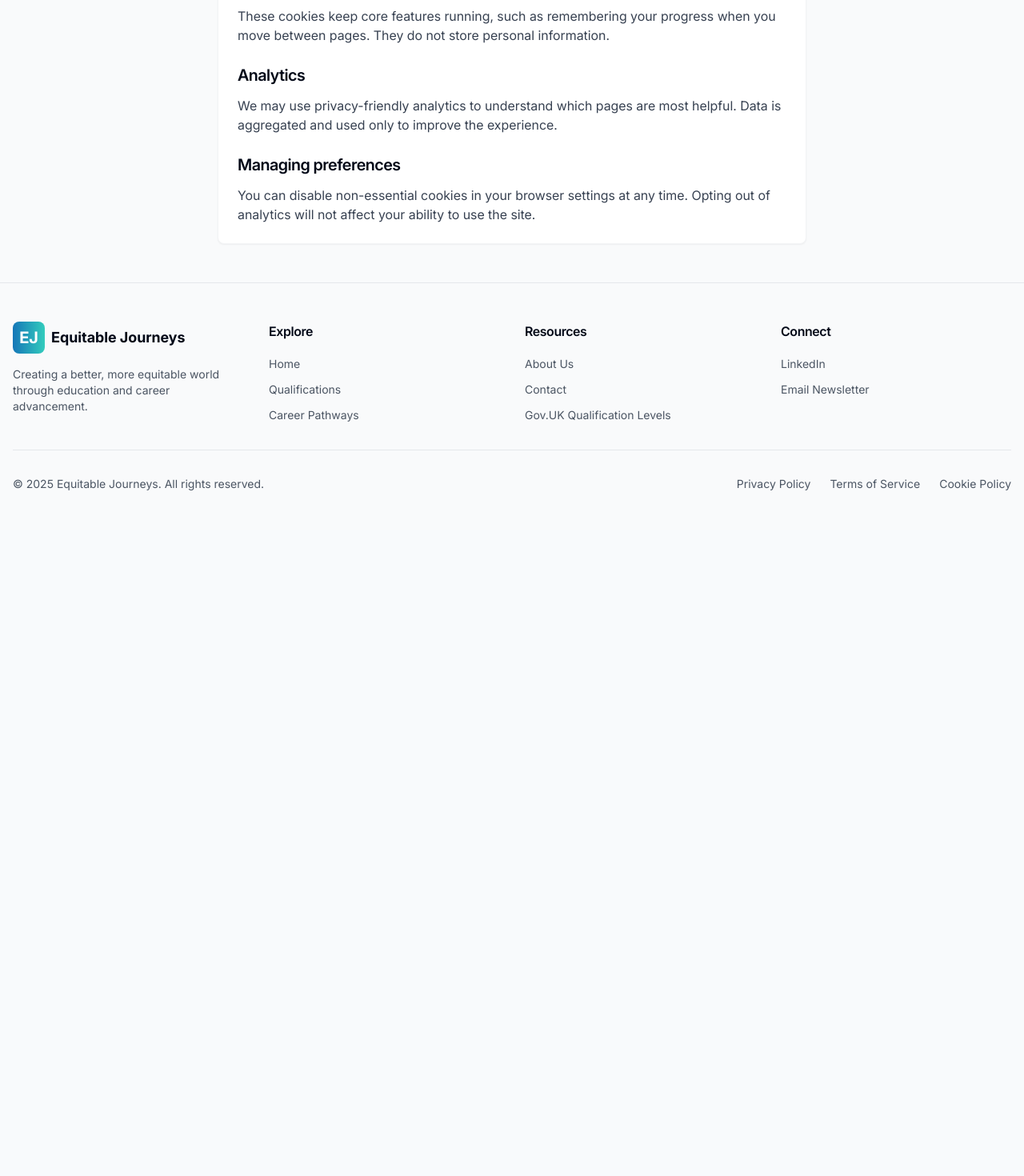
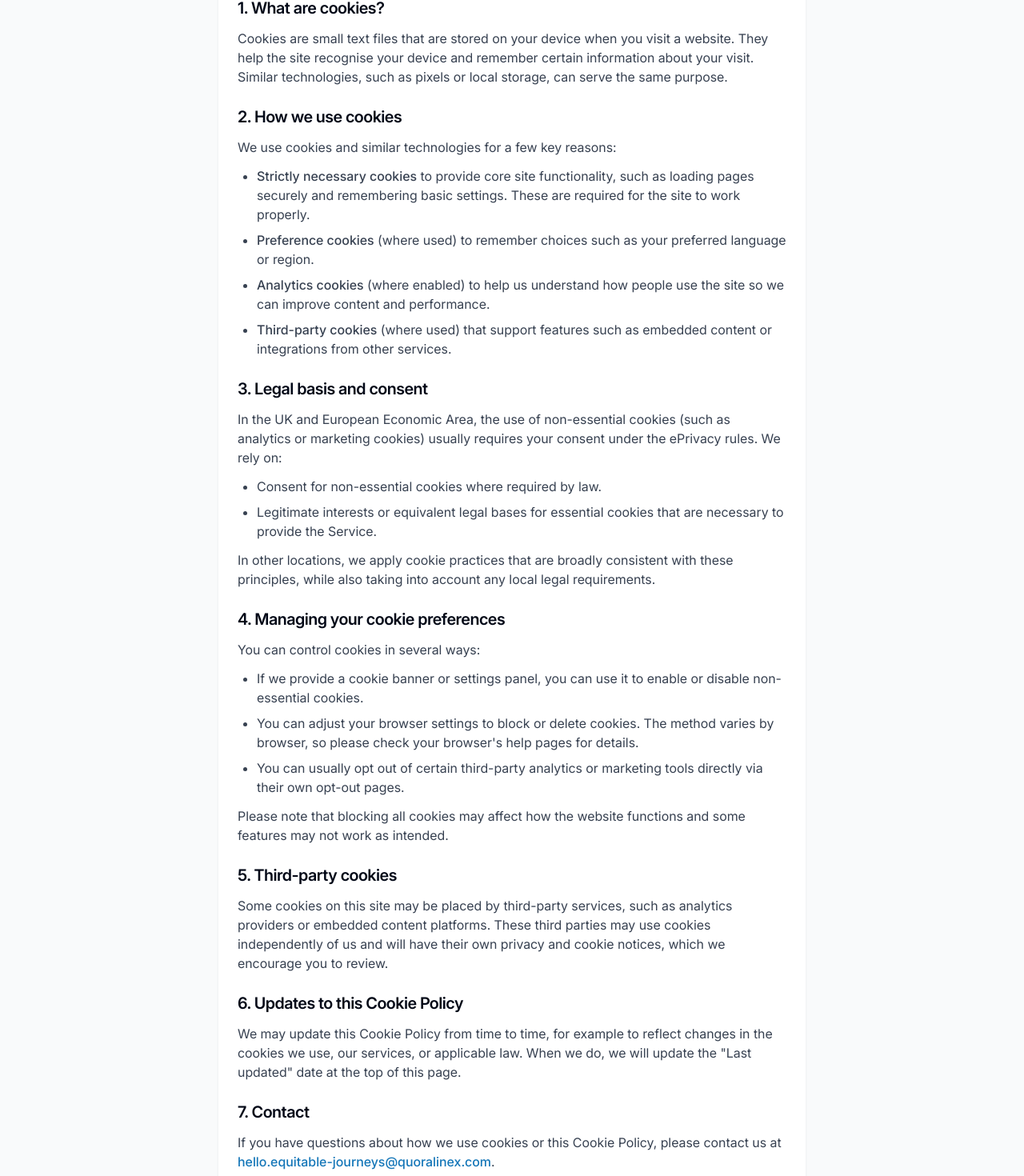
Before and after one commit to Quoralinex/ej-vite-react-app, a React (Vite) app: page /cookies in a window 1280 px wide. Shown: the part 277-1747 px from the top of the page at 80% size. Before the commit the page ends 940 px from the top, so only its background shows below. Built offline with nearby package versions, Linux system fonts and the light colour scheme.

Commit message:
Update Cookies.tsx

```diff
--- a/src/pages/Cookies.tsx
+++ b/src/pages/Cookies.tsx
@@ -1,37 +1,124 @@
 import MainLayout from '@/layouts/MainLayout';
 
 const Cookies = () => {
+  const contactEmail = 'hello.equitable-journeys@quoralinex.com';
+
   return (
     <MainLayout>
       <section className="bg-gray-50 py-12">
         <div className="container mx-auto px-4 max-w-3xl space-y-8">
           <div className="text-center space-y-3">
             <h1 className="text-4xl font-bold">Cookie Policy</h1>
-            <p className="text-gray-600">Learn how we use cookies and similar technologies on this site.</p>
+            <p className="text-gray-600">
+              How and why we use cookies and similar technologies on the Equitable Journeys website.
+            </p>
+            <p className="text-xs text-gray-400">
+              Last updated: [update this date when you change the policy]
+            </p>
           </div>
 
           <div className="space-y-6 bg-white p-6 rounded-lg shadow-sm border border-gray-100">
             <div className="space-y-3">
-              <h2 className="text-xl font-semibold">Essential cookies</h2>
+              <h2 className="text-xl font-semibold">1. What are cookies?</h2>
               <p className="text-gray-700">
-                These cookies keep core features running, such as remembering your progress when you move between pages. They do
-                not store personal information.
+                Cookies are small text files that are stored on your device when you visit a website. They help the site
+                recognise your device and remember certain information about your visit. Similar technologies, such as
+                pixels or local storage, can serve the same purpose.
               </p>
             </div>
 
             <div className="space-y-3">
-              <h2 className="text-xl font-semibold">Analytics</h2>
+              <h2 className="text-xl font-semibold">2. How we use cookies</h2>
+              <p className="text-gray-700">We use cookies and similar technologies for a few key reasons:</p>
+              <ul className="list-disc pl-6 space-y-2 text-gray-700">
+                <li>
+                  <span className="font-medium">Strictly necessary cookies</span> to provide core site functionality,
+                  such as loading pages securely and remembering basic settings. These are required for the site to work
+                  properly.
+                </li>
+                <li>
+                  <span className="font-medium">Preference cookies</span> (where used) to remember choices such as your
+                  preferred language or region.
+                </li>
+                <li>
+                  <span className="font-medium">Analytics cookies</span> (where enabled) to help us understand how
+                  people use the site so we can improve content and performance.
+                </li>
+                <li>
+                  <span className="font-medium">Third-party cookies</span> (where used) that support features such as
+                  embedded content or integrations from other services.
+                </li>
+              </ul>
+            </div>
+
+            <div className="space-y-3">
+              <h2 className="text-xl font-semibold">3. Legal basis and consent</h2>
               <p className="text-gray-700">
-                We may use privacy-friendly analytics to understand which pages are most helpful. Data is aggregated and used
-                only to improve the experience.
+                In the UK and European Economic Area, the use of non-essential cookies (such as analytics or marketing
+                cookies) usually requires your consent under the ePrivacy rules. We rely on:
+              </p>
+              <ul className="list-disc pl-6 space-y-2 text-gray-700">
+                <li>Consent for non-essential cookies where required by law.</li>
+                <li>
+                  Legitimate interests or equivalent legal bases for essential cookies that are necessary to provide the
+                  Service.
+                </li>
+              </ul>
+              <p className="text-gray-700">
+                In other locations, we apply cookie practices that are broadly consistent with these principles, while
+                also taking into account any local legal requirements.
               </p>
             </div>
 
             <div className="space-y-3">
-              <h2 className="text-xl font-semibold">Managing preferences</h2>
+              <h2 className="text-xl font-semibold">4. Managing your cookie preferences</h2>
+              <p className="text-gray-700">You can control cookies in several ways:</p>
+              <ul className="list-disc pl-6 space-y-2 text-gray-700">
+                <li>
+                  If we provide a cookie banner or settings panel, you can use it to enable or disable non-essential
+                  cookies.
+                </li>
+                <li>
+                  You can adjust your browser settings to block or delete cookies. The method varies by browser, so
+                  please check your browser&apos;s help pages for details.
+                </li>
+                <li>
+                  You can usually opt out of certain third-party analytics or marketing tools directly via their own
+                  opt-out pages.
+                </li>
+              </ul>
               <p className="text-gray-700">
-                You can disable non-essential cookies in your browser settings at any time. Opting out of analytics will not
-                affect your ability to use the site.
+                Please note that blocking all cookies may affect how the website functions and some features may not
+                work as intended.
+              </p>
+            </div>
+
+            <div className="space-y-3">
+              <h2 className="text-xl font-semibold">5. Third-party cookies</h2>
+              <p className="text-gray-700">
+                Some cookies on this site may be placed by third-party services, such as analytics providers or embedded
+                content platforms. These third parties may use cookies independently of us and will have their own
+                privacy and cookie notices, which we encourage you to review.
+              </p>
+            </div>
+
+            <div className="space-y-3">
+              <h2 className="text-xl font-semibold">6. Updates to this Cookie Policy</h2>
+              <p className="text-gray-700">
+                We may update this Cookie Policy from time to time, for example to reflect changes in the cookies we
+                use, our services, or applicable law. When we do, we will update the &quot;Last updated&quot; date at
+                the top of this page.
+              </p>
+            </div>
+
+            <div className="space-y-3">
+              <h2 className="text-xl font-semibold">7. Contact</h2>
+              <p className="text-gray-700">
+                If you have questions about how we use cookies or this Cookie Policy, please contact us at{' '}
+                <a className="text-primary font-medium" href={`mailto:${contactEmail}`}>
+                  {contactEmail}
+                </a>
+                .
               </p>
             </div>
           </div>
```
